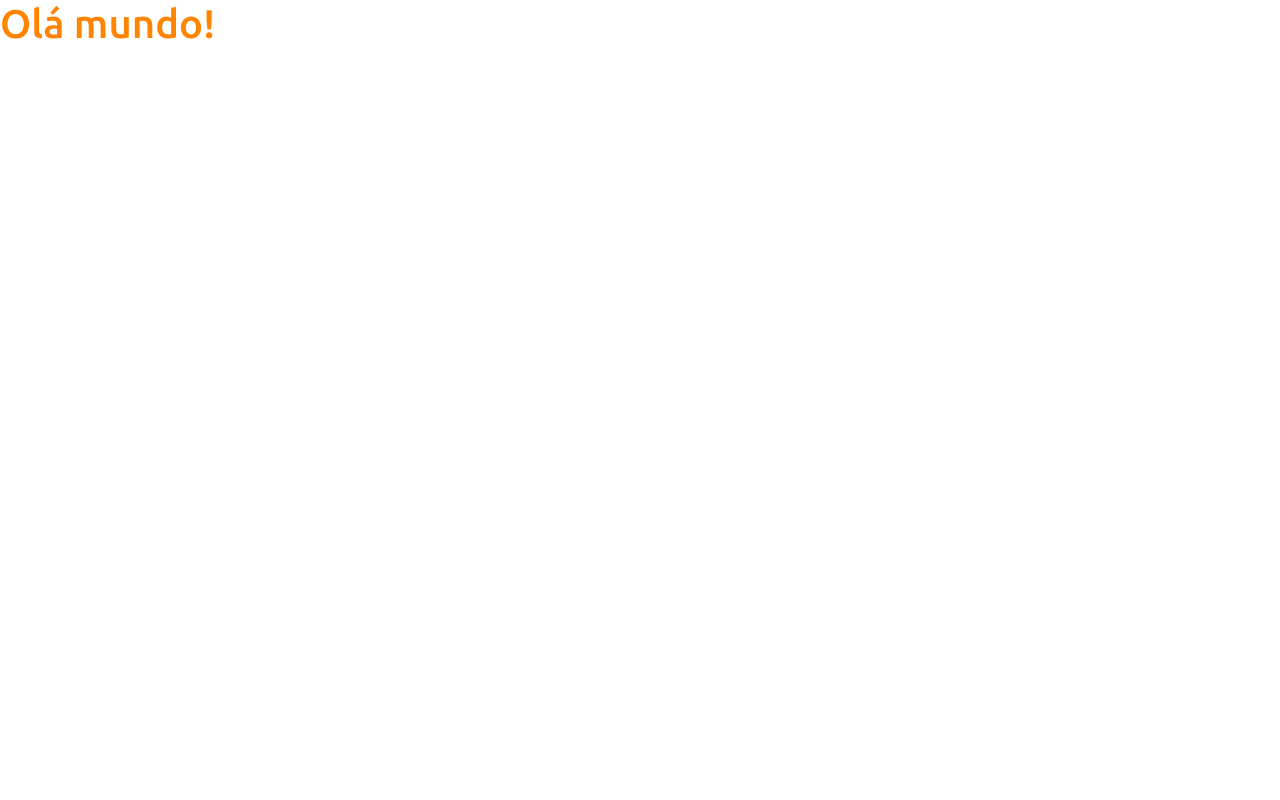
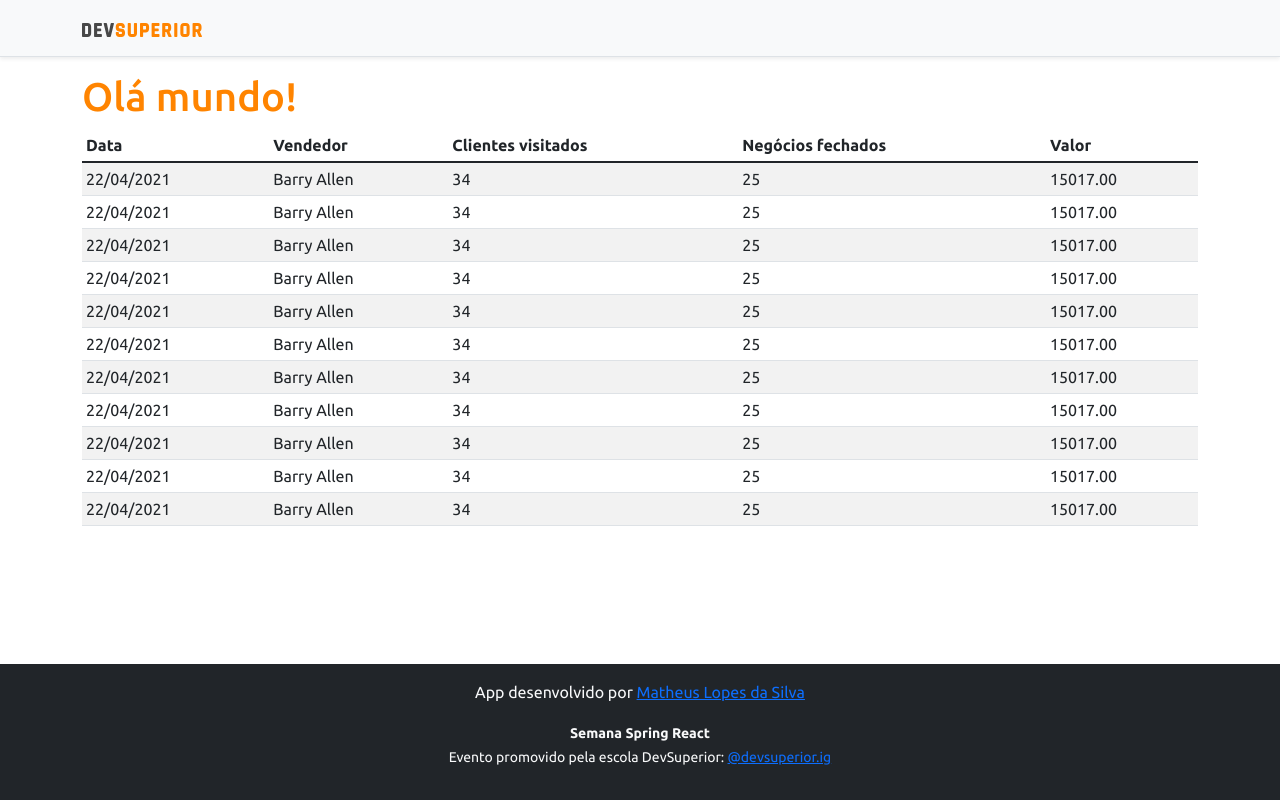
Before and after one commit to MathLopes1/dashboard-dsvendas, a React (Create React App) app in the folder frotend/: page / in a window 1280 px wide. Built offline with nearby package versions, Linux system fonts and the light colour scheme.

Commit message:
Basic static components

```diff
--- a/frotend/src/App.tsx
+++ b/frotend/src/App.tsx
@@ -1,9 +1,18 @@
+import DataTable from "components/DataTable";
+import Footer from "components/Footer";
+import NavBar from "components/NavBar";
 
 function App() {
   return (
-    <div>
+    <>
+    <NavBar />
+    <div className="container">
       <h1 className="text-primary">Olá mundo!</h1>
+
+      <DataTable />
     </div>
+    <Footer />
+    </>
   );
 }
 
--- /dev/null
+++ b/frotend/src/components/DataTable/index.tsx
@@ -0,0 +1,98 @@
+const DataTable = () => {
+    return (
+        <div className="table-responsive">
+            <table className="table table-striped table-sm">
+                <thead>
+                    <tr>
+                        <th>Data</th>
+                        <th>Vendedor</th>
+                        <th>Clientes visitados</th>
+                        <th>Negócios fechados</th>
+                        <th>Valor</th>
+                    </tr>
+                </thead>
+                <tbody>
+                    <tr>
+                        <td>22/04/2021</td>
+                        <td>Barry Allen</td>
+                        <td>34</td>
+                        <td>25</td>
+                        <td>15017.00</td>
+                    </tr>
+                    <tr>
+                        <td>22/04/2021</td>
+                        <td>Barry Allen</td>
+                        <td>34</td>
+                        <td>25</td>
+                        <td>15017.00</td>
+                    </tr>
+                    <tr>
+                        <td>22/04/2021</td>
+                        <td>Barry Allen</td>
+                        <td>34</td>
+                        <td>25</td>
+                        <td>15017.00</td>
+                    </tr>
+                    <tr>
+                        <td>22/04/2021</td>
+                        <td>Barry Allen</td>
+                        <td>34</td>
+                        <td>25</td>
+                        <td>15017.00</td>
+                    </tr>
+                    <tr>
+                        <td>22/04/2021</td>
+                        <td>Barry Allen</td>
+                        <td>34</td>
+                        <td>25</td>
+                        <td>15017.00</td>
+                    </tr>
+                    <tr>
+                        <td>22/04/2021</td>
+                        <td>Barry Allen</td>
+                        <td>34</td>
+                        <td>25</td>
+                        <td>15017.00</td>
+                    </tr>
+                    <tr>
+                        <td>22/04/2021</td>
+                        <td>Barry Allen</td>
+                        <td>34</td>
+                        <td>25</td>
+                        <td>15017.00</td>
+                    </tr>
+                    <tr>
+                        <td>22/04/2021</td>
+                        <td>Barry Allen</td>
+                        <td>34</td>
+                        <td>25</td>
+                        <td>15017.00</td>
+                    </tr>
+                    <tr>
+                        <td>22/04/2021</td>
+                        <td>Barry Allen</td>
+                        <td>34</td>
+                        <td>25</td>
+                        <td>15017.00</td>
+                    </tr>
+                    <tr>
+                        <td>22/04/2021</td>
+                        <td>Barry Allen</td>
+                        <td>34</td>
+                        <td>25</td>
+                        <td>15017.00</td>
+                    </tr>
+                    <tr>
+                        <td>22/04/2021</td>
+                        <td>Barry Allen</td>
+                        <td>34</td>
+                        <td>25</td>
+                        <td>15017.00</td>
+                    </tr>
+                </tbody>
+            </table>
+        </div>
+    );
+}
+
+export default DataTable;
--- /dev/null
+++ b/frotend/src/components/Footer/index.tsx
@@ -0,0 +1,16 @@
+
+const Footer = () => {
+    return (
+
+            <footer className="footer mt-auto py-3 bg-dark">
+                <div className="container">
+                    <p className="text-light">App desenvolvido por <a href="https://github.com/MathLopes1" target="_blank" rel="noreferrer">Matheus Lopes da Silva</a></p>
+                    <p className="text-light"><small><strong>Semana Spring React</strong><br />
+                        Evento promovido pela escola DevSuperior: <a href="https://instagram.com/devsuperior.ig" target="_blank" rel="noreferrer">@devsuperior.ig</a></small></p>
+                </div>
+            </footer>
+
+    );
+}
+
+export default Footer;
--- /dev/null
+++ b/frotend/src/components/NavBar/index.tsx
@@ -0,0 +1,15 @@
+import ImgDsDark from 'assets/img/ds-dark.svg'
+
+const NavBar = () => {
+    return (
+        <div className="d-flex flex-column flex-md-row align-items-center p-3 px-md-4 mb-3 bg-light border-bottom shadow-sm">
+            <div className="container">
+                <nav className="my-2 my-md-0 mr-md-3">
+                    <img src={ImgDsDark} alt="DevSuperior" width="120" />
+                </nav>
+            </div>
+        </div>
+    );
+}
+
+export default NavBar;
```
Also changed, not shown: frotend/src/assets/img/ds-dark.svg (added).
